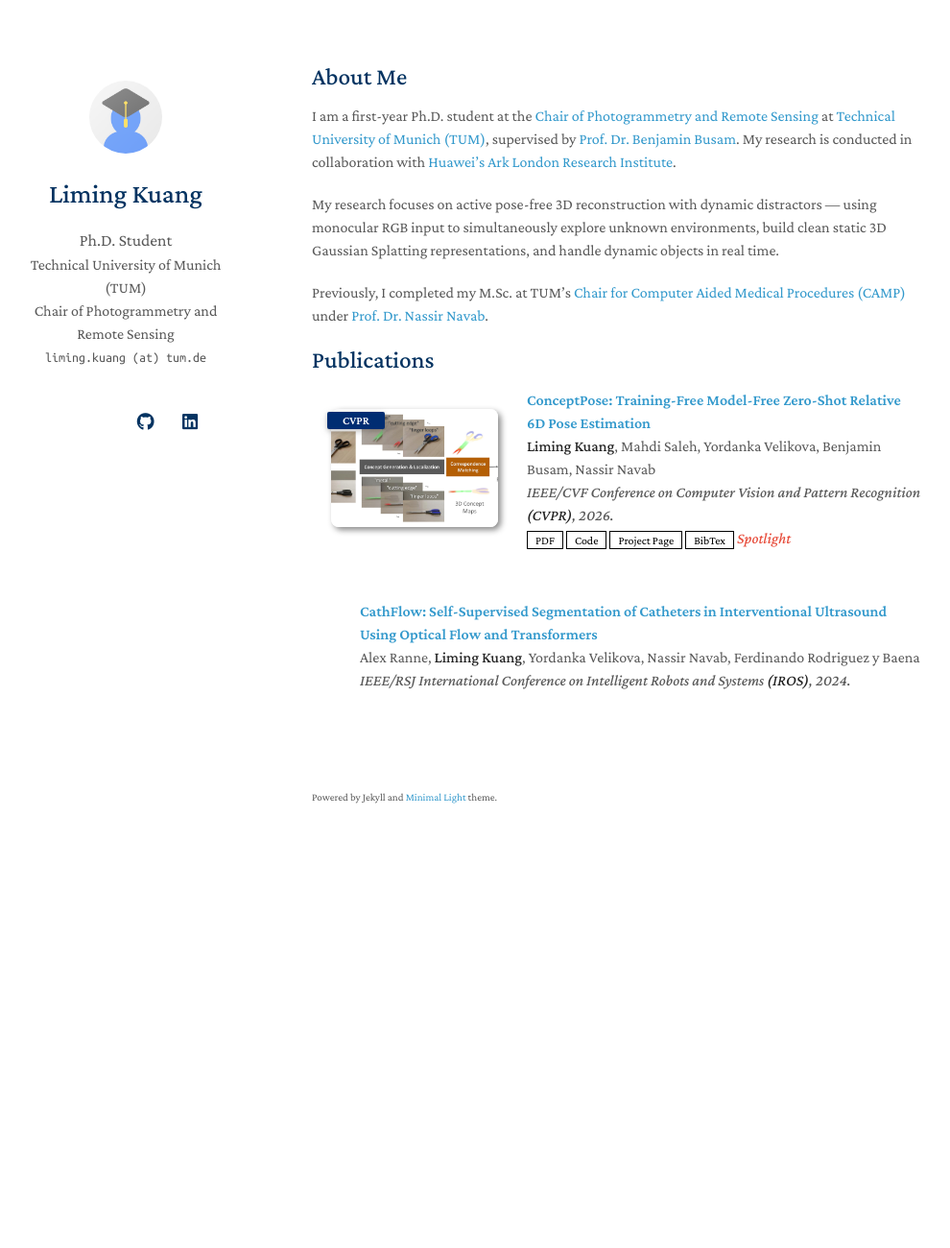
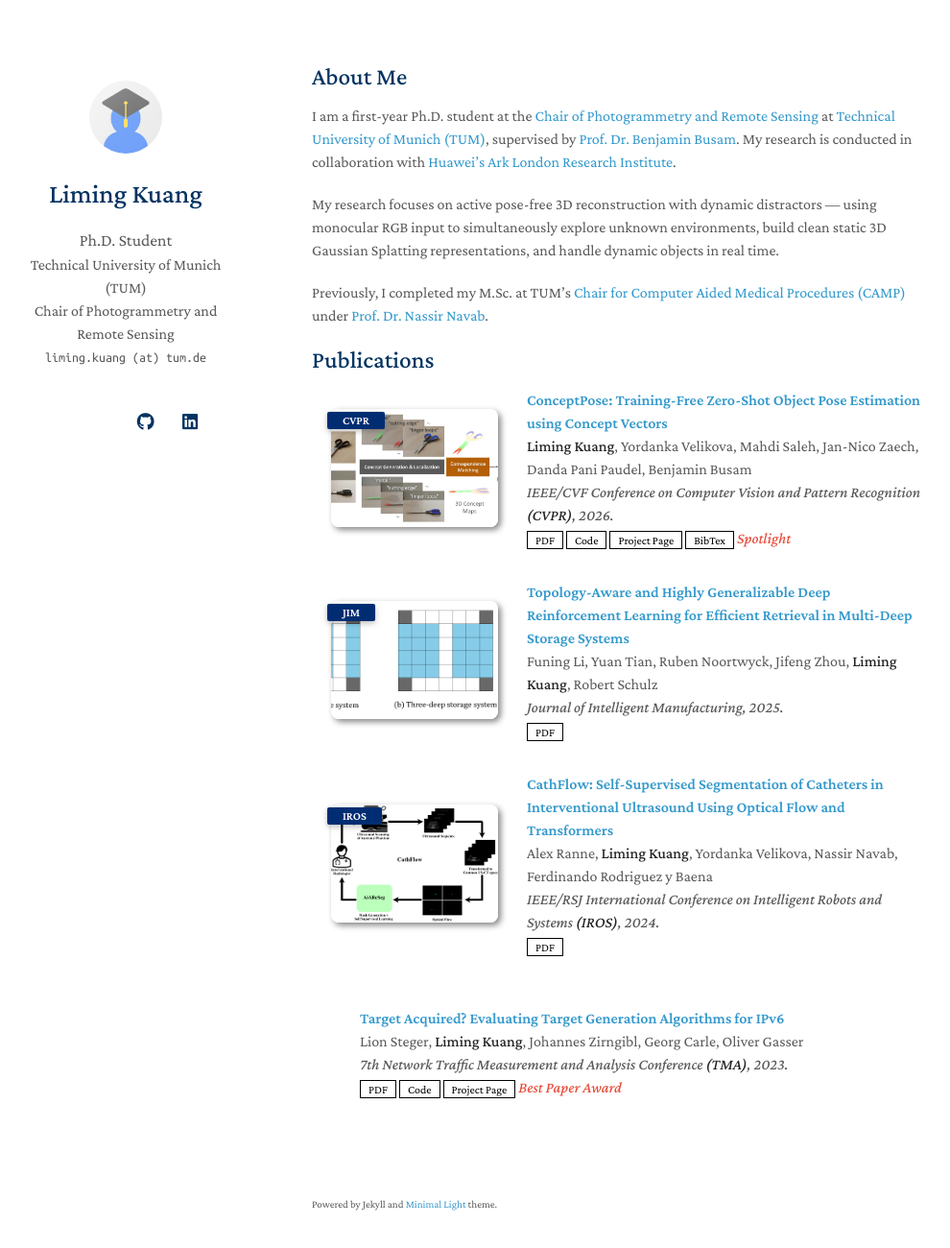
Before and after one commit to StevenKuang/stevenkuang.github.io, a Jekyll site: the page built from index.md, in a window 1280 px wide and 1335 px high. Shown: the top 1300 px of the window at 96% size, without its empty margins (145-1135 px from the left). Built offline with Jekyll 4.4.1, drawn with Linux system fonts in a browser that asks for light colours; a style sheet for code colours, icons or effects is not loaded; our own code applies the rules of GitHub Pages for plain Markdown files.

Commit message:
UPDATE: add all publications from Google Scholar with teaser figures
Add Topology-Aware DRL (JIM 2025) and Target Acquired IPv6 (TMA 2023,
Best Paper Award). Update ConceptPose with correct authors from paper
and project page link. Add teaser images for CathFlow and topology paper.

```diff
--- a/_data/publications.yml
+++ b/_data/publications.yml
@@ -1,17 +1,35 @@
 main:
 
-  - title: "ConceptPose: Training-Free Model-Free Zero-Shot Relative 6D Pose Estimation"
-    authors: <strong>Liming Kuang</strong>, Mahdi Saleh, Yordanka Velikova, Benjamin Busam, Nassir Navab
+  - title: "ConceptPose: Training-Free Zero-Shot Object Pose Estimation using Concept Vectors"
+    authors: <strong>Liming Kuang</strong>, Yordanka Velikova, Mahdi Saleh, Jan-Nico Zaech, Danda Pani Paudel, Benjamin Busam
     conference_short: CVPR
     conference: IEEE/CVF Conference on Computer Vision and Pattern Recognition <strong>(CVPR)</strong>, 2026.
     pdf: https://arxiv.org/abs/2512.09056
     code: https://github.com/StevenKuang/concept-pose
-    page: /conceptpose/
+    page: https://stevenlk.xyz/conceptpose/
     bibtex: /conceptpose/resources/bibtex.txt
     image: ./conceptpose/resources/teaser.jpg
     notes: Spotlight
+
+  - title: "Topology-Aware and Highly Generalizable Deep Reinforcement Learning for Efficient Retrieval in Multi-Deep Storage Systems"
+    authors: Funing Li, Yuan Tian, Ruben Noortwyck, Jifeng Zhou, <strong>Liming Kuang</strong>, Robert Schulz
+    conference_short: JIM
+    conference: Journal of Intelligent Manufacturing, 2025.
+    pdf: https://arxiv.org/abs/2506.14787
+    image: ./assets/img/teaser_topology.png
 
   - title: "CathFlow: Self-Supervised Segmentation of Catheters in Interventional Ultrasound Using Optical Flow and Transformers"
     authors: Alex Ranne, <strong>Liming Kuang</strong>, Yordanka Velikova, Nassir Navab, Ferdinando Rodriguez y Baena
     conference_short: IROS
     conference: IEEE/RSJ International Conference on Intelligent Robots and Systems <strong>(IROS)</strong>, 2024.
+    pdf: https://arxiv.org/abs/2403.14465
+    image: ./assets/img/teaser_cathflow.png
+
+  - title: "Target Acquired? Evaluating Target Generation Algorithms for IPv6"
+    authors: Lion Steger, <strong>Liming Kuang</strong>, Johannes Zirngibl, Georg Carle, Oliver Gasser
+    conference_short: TMA
+    conference: 7th Network Traffic Measurement and Analysis Conference <strong>(TMA)</strong>, 2023.
+    pdf: https://arxiv.org/abs/2307.06872
+    page: https://ipv6hitlist.github.io
+    code: https://github.com/tumi8/tma-23-target-generation
+    notes: Best Paper Award
```
Also changed, not shown: assets/img/teaser_cathflow.png (added), assets/img/teaser_topology.png (added).
